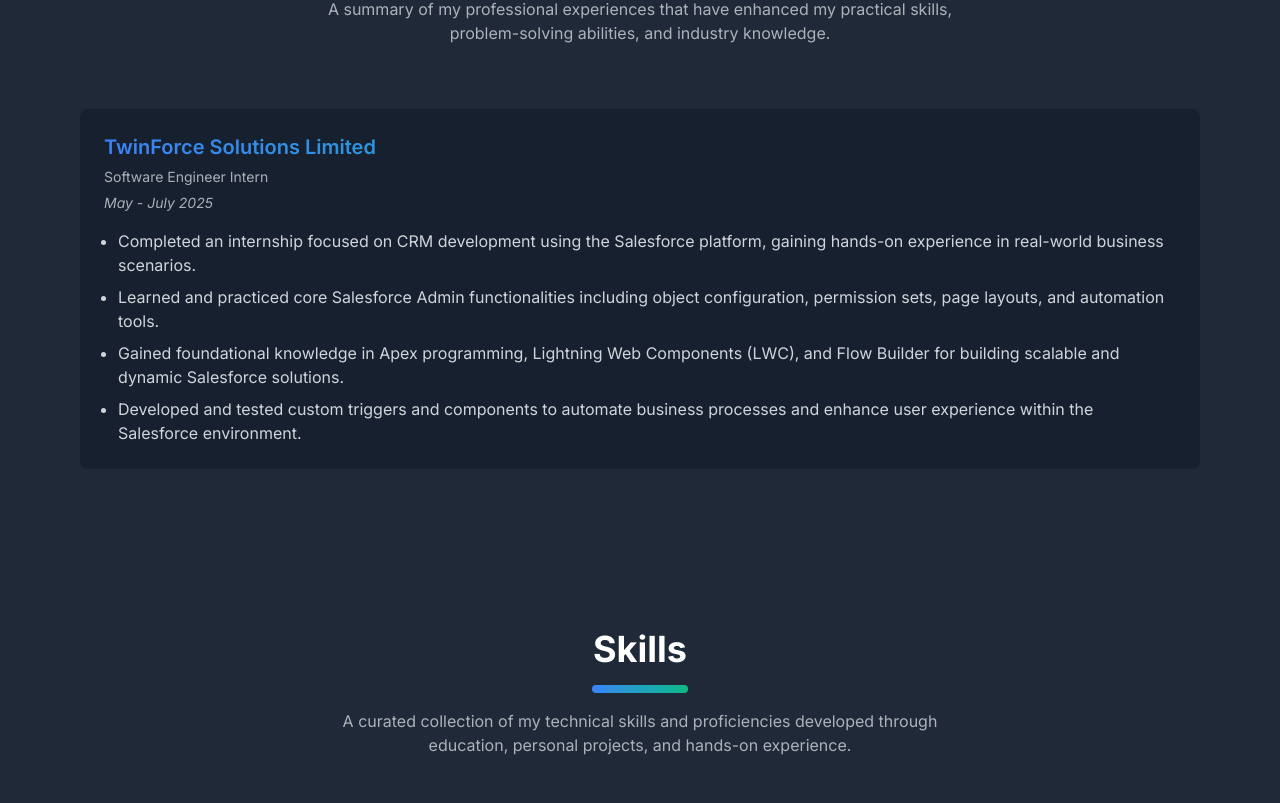
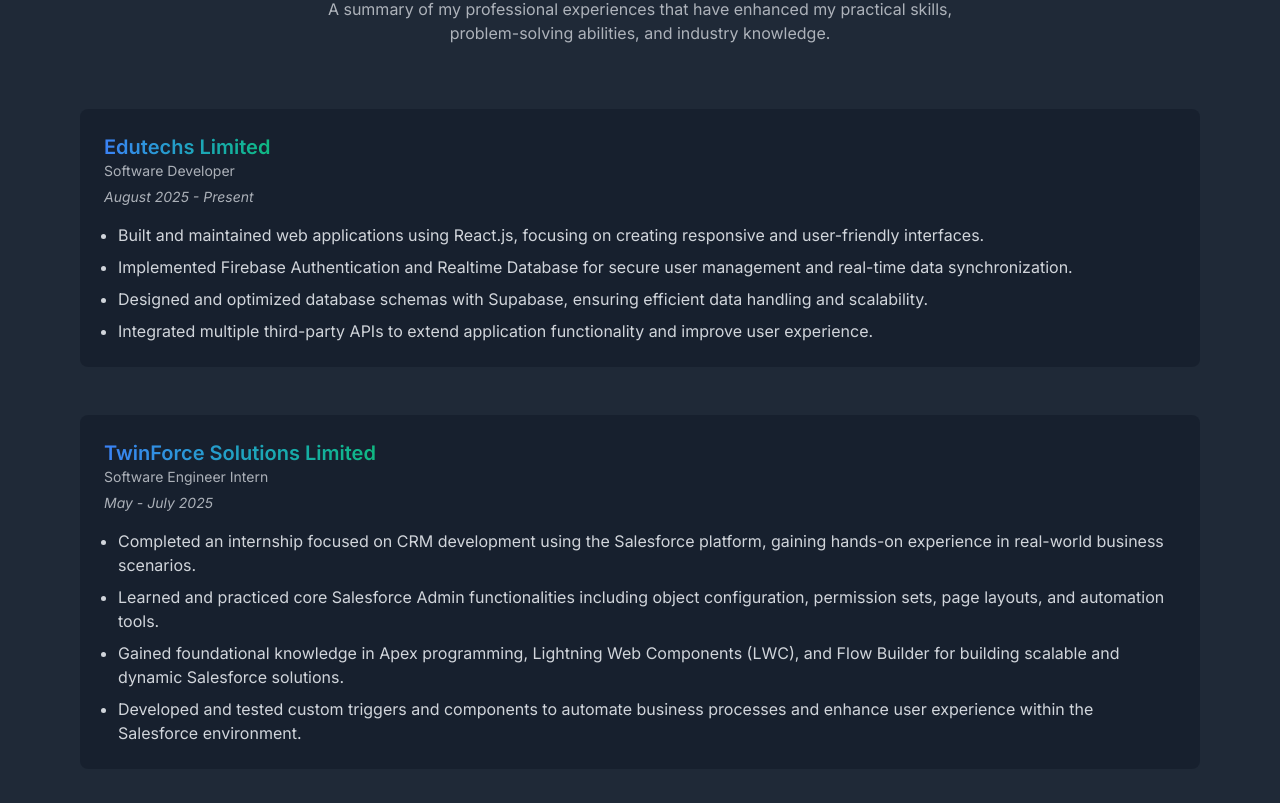
Before and after one commit to sakib-333/portfolio, a React (Vite) app: page / in a window 1280 px wide. Shown: the part 1417-2220 px from the top of the page. Built offline with nearby package versions, Linux system fonts and the light colour scheme.

Commit message:
Add new experience.

```diff
--- a/src/Components/Experience/MyExperience.tsx
+++ b/src/Components/Experience/MyExperience.tsx
@@ -8,9 +8,13 @@
           key={exp.id}
           className="p-6 bg-color-5/50 rounded-lg space-y-1.5 mt-12"
         >
-          <h1 className="text-xl font-semibold bg-clip-text text-transparent bg-gradient-to-r from-color-2 to-color-3">
+          <a
+            href={exp.companyURL}
+            target="_blank"
+            className="text-xl hover:text-color-2 transition-all duration-200 font-semibold bg-clip-text text-transparent bg-gradient-to-r from-color-2 to-color-3"
+          >
             {exp.companyName}
-          </h1>
+          </a>
           <p className="text-color-4/80 text-sm">{exp.position}</p>
           <p className="text-color-4/80 text-sm italic">{exp.duration}</p>
           <div className="mt-4">
--- a/src/Components/Experience/experienceStack.ts
+++ b/src/Components/Experience/experienceStack.ts
@@ -1,7 +1,37 @@
 const experienceStack = [
   {
     id: "exper-1",
+    companyName: "Edutechs Limited",
+    companyURL: "https://edutechs.app",
+    position: "Software Developer",
+    duration: "August 2025 - Present",
+    responsibilities: [
+      {
+        id: "resp-1",
+        responsibility:
+          "Built and maintained web applications using React.js, focusing on creating responsive and user-friendly interfaces.",
+      },
+      {
+        id: "resp-2",
+        responsibility:
+          "Implemented Firebase Authentication and Realtime Database for secure user management and real-time data synchronization.",
+      },
+      {
+        id: "resp-3",
+        responsibility:
+          "Designed and optimized database schemas with Supabase, ensuring efficient data handling and scalability.",
+      },
+      {
+        id: "resp-4",
+        responsibility:
+          "Integrated multiple third-party APIs to extend application functionality and improve user experience.",
+      },
+    ],
+  },
+  {
+    id: "exper-2",
     companyName: "TwinForce Solutions Limited",
+    companyURL: "https://twinforce.net",
     position: "Software Engineer Intern",
     duration: "May - July 2025",
     responsibilities: [
```
